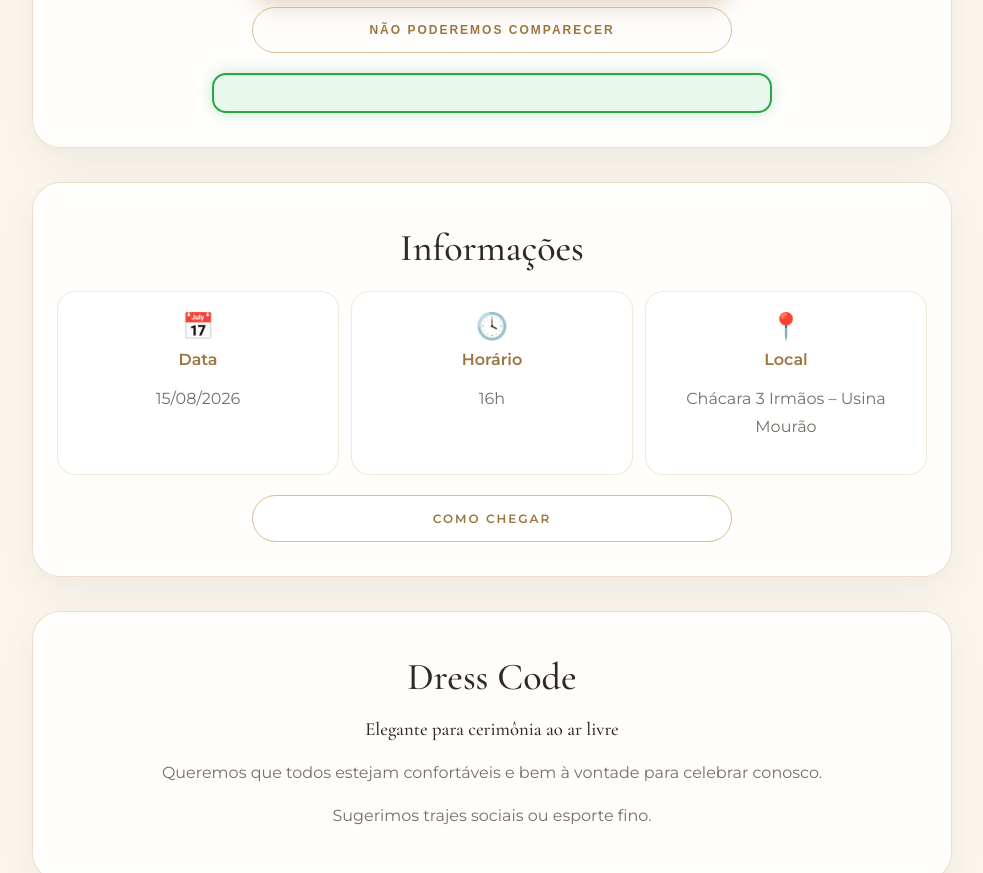
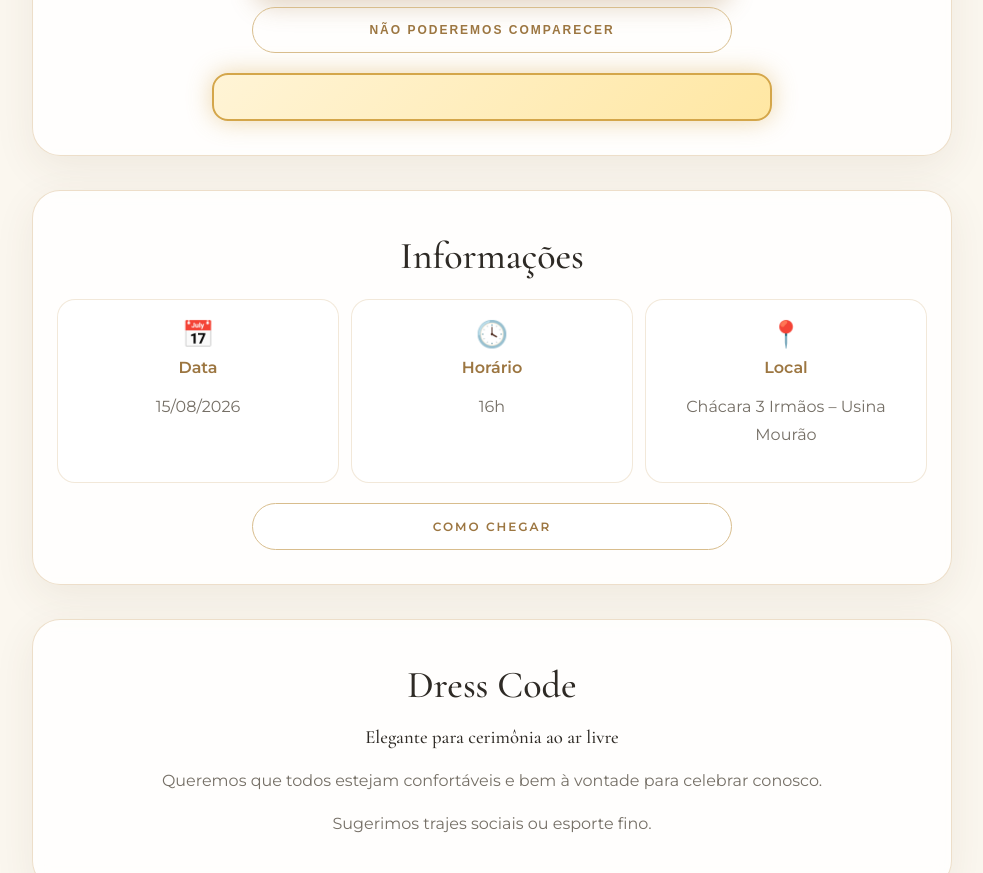
Before and after one commit to brunopso/aline-bruno-casamento, a plain HTML site: page index.html in a window 1280 px wide. Shown: the part 2672-3545 px from the top of the page, without its empty margins (148-1131 px from the left). Drawn offline with nearby package versions, Linux system fonts and the light colour scheme.

Commit message:
Update style.css

```diff
--- a/style.css
+++ b/style.css
@@ -38,16 +38,31 @@ main{overflow:hidden}
 textarea{width:100%;max-width:560px;border:1px solid rgba(202,163,106,.5);border-radius:16px;padding:14px;font-family:Montserrat,sans-serif;resize:vertical;background:#fff;color:var(--text)}
 .status{
   font-weight:700;
-  color:#155724;
-  background:#e8f8ec;
-  border:2px solid #28a745;
-  padding:18px;
-  border-radius:14px;
+  color:#7a4e12;
+  background:linear-gradient(135deg,#fff4d6,#ffe7a3);
+  border:2px solid #d4a64a;
+  padding:22px;
+  border-radius:16px;
   margin:20px auto 0;
-  font-size:18px;
+  font-size:22px;
   text-align:center;
   max-width:560px;
-  box-shadow:0 0 16px rgba(40,167,69,.25);
+  box-shadow:0 0 25px rgba(212,166,74,.45);
+  animation:pulseConfirm 1.5s ease-in-out 3;
+}
+@keyframes pulseConfirm{
+  0%{
+    transform:scale(1);
+    box-shadow:0 0 10px rgba(212,166,74,.35);
+  }
+  50%{
+    transform:scale(1.03);
+    box-shadow:0 0 35px rgba(212,166,74,.8);
+  }
+  100%{
+    transform:scale(1);
+    box-shadow:0 0 25px rgba(212,166,74,.45);
+  }
 }
 .info-grid{display:grid;grid-template-columns:repeat(3,1fr);gap:12px;margin:20px 0}
 .info-grid div{background:#fff;border-radius:18px;padding:18px;border:1px solid rgba(202,163,106,.25)}
```
